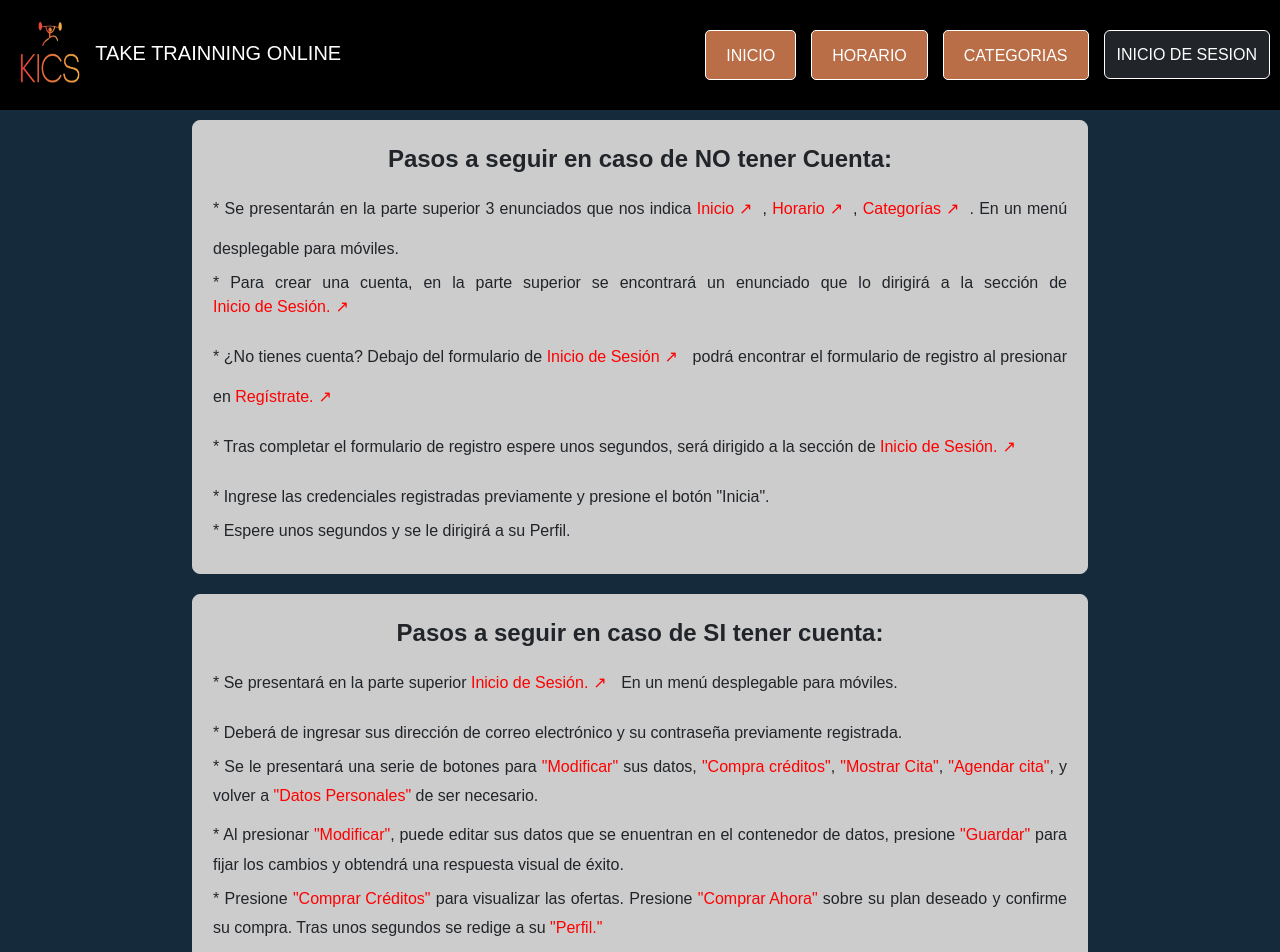
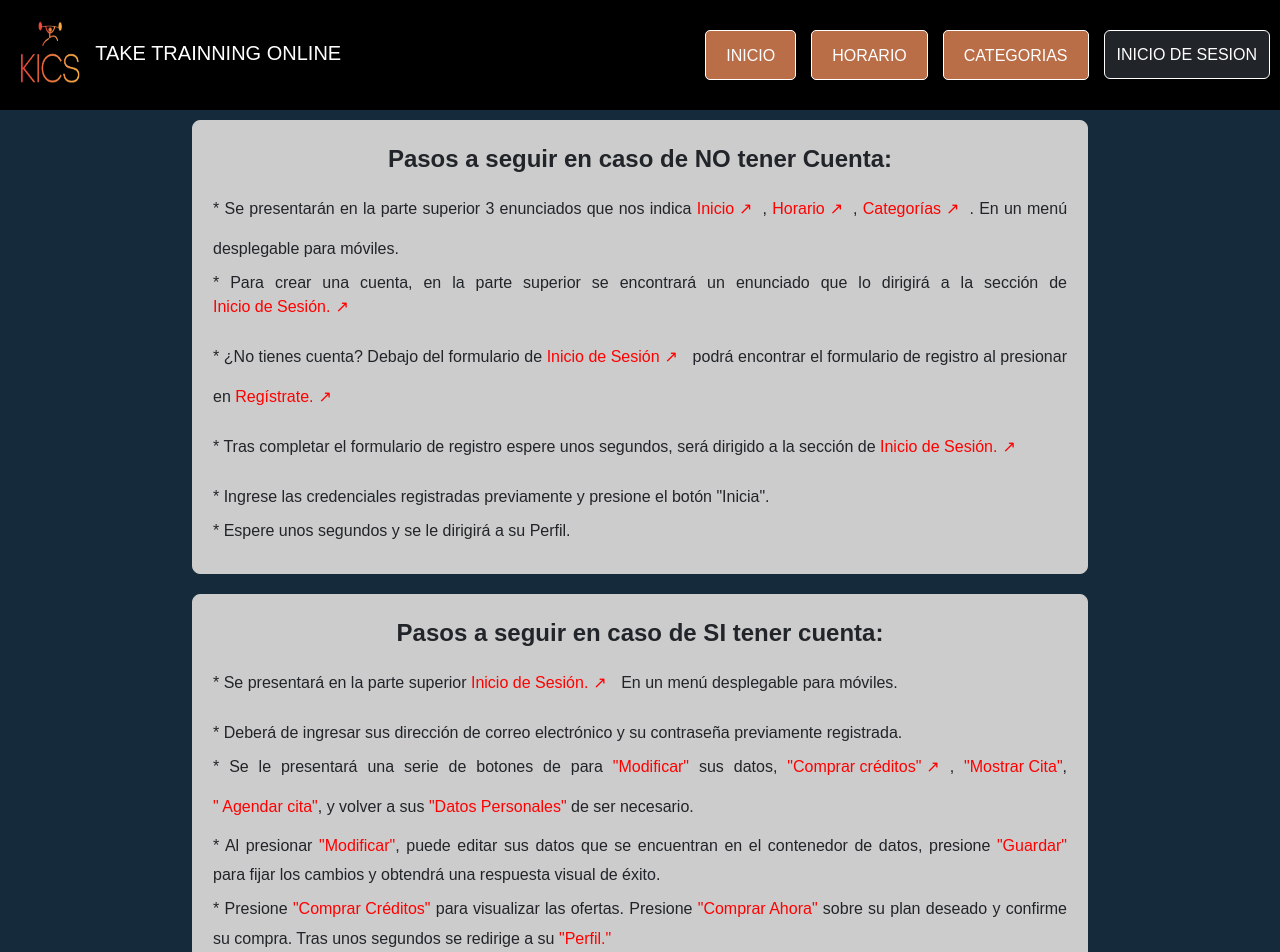
Before and after one commit to MadelayneCando/TakeFrn, an Angular app: page /ayuda in a window 1280 px wide. Shown: the top 952 px of the page. Built offline with nearby package versions, Linux system fonts and the light colour scheme.

Commit message:
CambioenAyuda

```diff
--- a/src/app/ayuda/ayuda.component.html
+++ b/src/app/ayuda/ayuda.component.html
@@ -24,12 +24,12 @@
             <div class="step">* Se presentará en la parte superior <p routerLink="/login">Inicio de Sesión.</p> En un menú desplegable para móviles.
             </div>
             <div class="step">* Deberá de ingresar sus dirección de correo electrónico y su contraseña previamente registrada. </div>
-            <div class="step">* Se le presentará una serie de botones para <h6>"Modificar"</h6> sus datos, <h6>"Compra créditos"</h6>, <h6>"Mostrar Cita"</h6>,
-                <h6>"Agendar cita"</h6>, y volver a <h6> "Datos Personales"</h6> de ser necesario.
+            <div class="step">* Se le presentará una serie de botones de para <h6>"Modificar"</h6> sus datos, <p routerLink="/compracreditos">"Comprar créditos"</p>, <h6>"Mostrar Cita"</h6>,
+                <h6>" Agendar cita"</h6>, y volver a sus <h6>"Datos Personales"</h6> de ser necesario.
             </div>
-            <div class="step">* Al presionar <h6>"Modificar"</h6>, puede editar sus datos que se enuentran en el contenedor de datos, presione <h6>"Guardar"</h6> para fijar los cambios y obtendrá una respuesta visual de éxito.
+            <div class="step">* Al presionar <h6>"Modificar"</h6>, puede editar sus datos que se encuentran en el contenedor de datos, presione <h6>"Guardar"</h6> para fijar los cambios y obtendrá una respuesta visual de éxito.
             </div>
-            <div class="step">* Presione <h6>"Comprar Créditos"</h6> para visualizar las ofertas. Presione <h6>"Comprar Ahora" </h6> sobre su plan deseado y confirme su compra. Tras unos segundos se redige a su <h6>"Perfil." </h6>
+            <div class="step">* Presione <h6>"Comprar Créditos"</h6> para visualizar las ofertas. Presione <h6>"Comprar Ahora" </h6> sobre su plan deseado y confirme su compra. Tras unos segundos se redirige a su <h6>"Perfil." </h6>
             </div>
         </div>
     </div>
```
